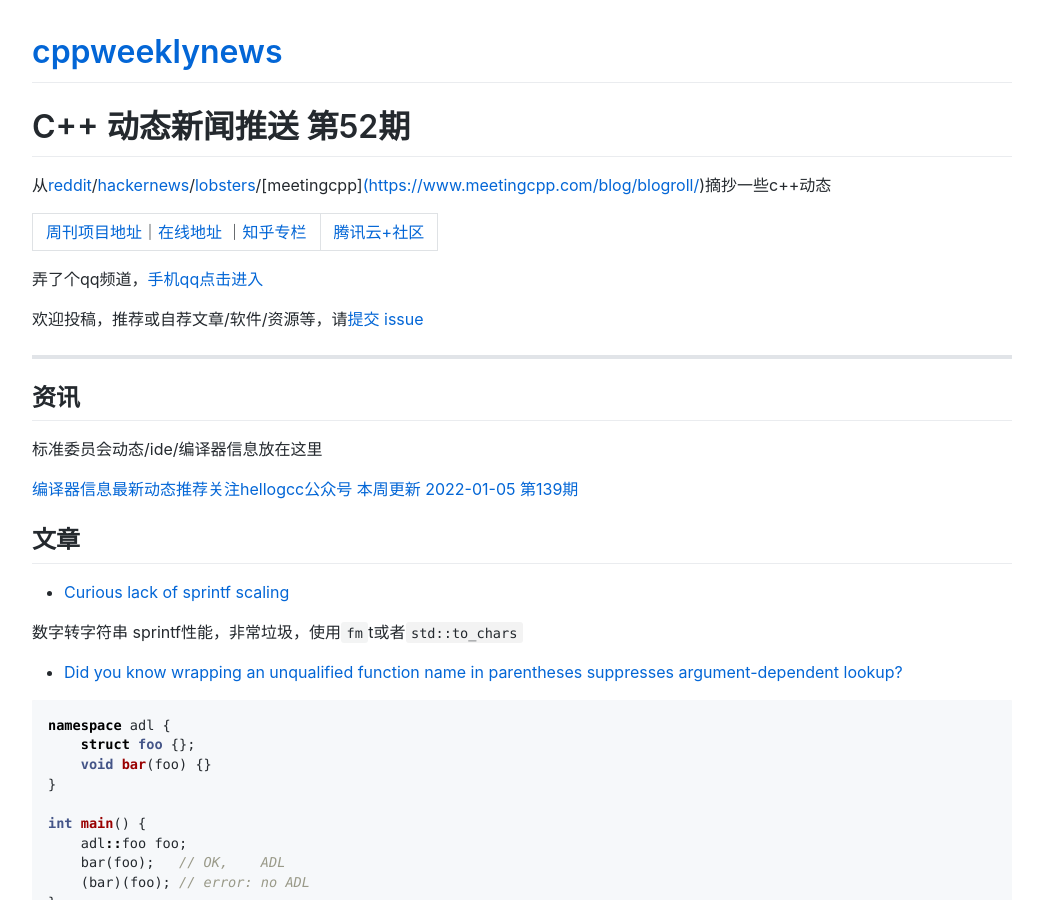
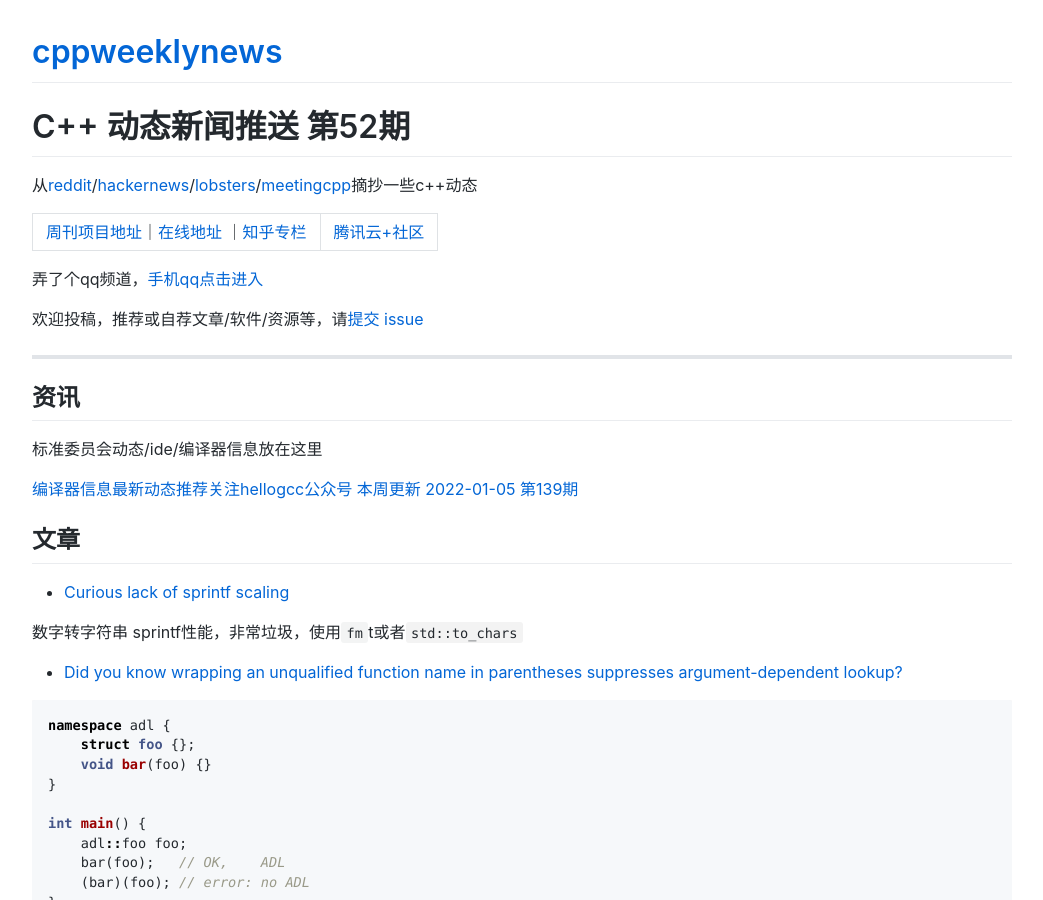
Before and after one commit to wanghenshui/cppweeklynews, a Jekyll site: the page built from posts/052.md, in a window 1280 px wide and 900 px high. Shown: the whole window, without its empty margins (118-1161 px from the left). Built offline with Jekyll 4.4.1, drawn with Linux system fonts in a browser that asks for light colours; comment, search, counter and statistics services are not loaded; some of the changed lines change nothing that is shown.

Commit message:
fix link

```diff
--- a/posts/052.md
+++ b/posts/052.md
@@ -7,7 +7,7 @@ title:  第52期
 
 
 
-从[reddit](https://www.reddit.com/r/cpp/)/[hackernews](https://news.ycombinator.com/)/[lobsters](https://lobste.rs/)/[meetingcpp][(https://www.meetingcpp.com/blog/blogroll/](https://www.meetingcpp.com/blog/blogroll/items/Meeting-Cpp-Blogroll-319.html))摘抄一些c++动态
+从[reddit](https://www.reddit.com/r/cpp/)/[hackernews](https://news.ycombinator.com/)/[lobsters](https://lobste.rs/)/[meetingcpp](https://www.meetingcpp.com/blog/blogroll/items/Meeting-Cpp-Blogroll-319.html)摘抄一些c++动态
 
 
 [周刊项目地址](https://github.com/wanghenshui/cppweeklynews)｜[在线地址](https://wanghenshui.github.io/cppweeklynews/) ｜[知乎专栏](https://www.zhihu.com/column/jieyaren) |[腾讯云+社区](https://cloud.tencent.com/developer/column/92884)
```
